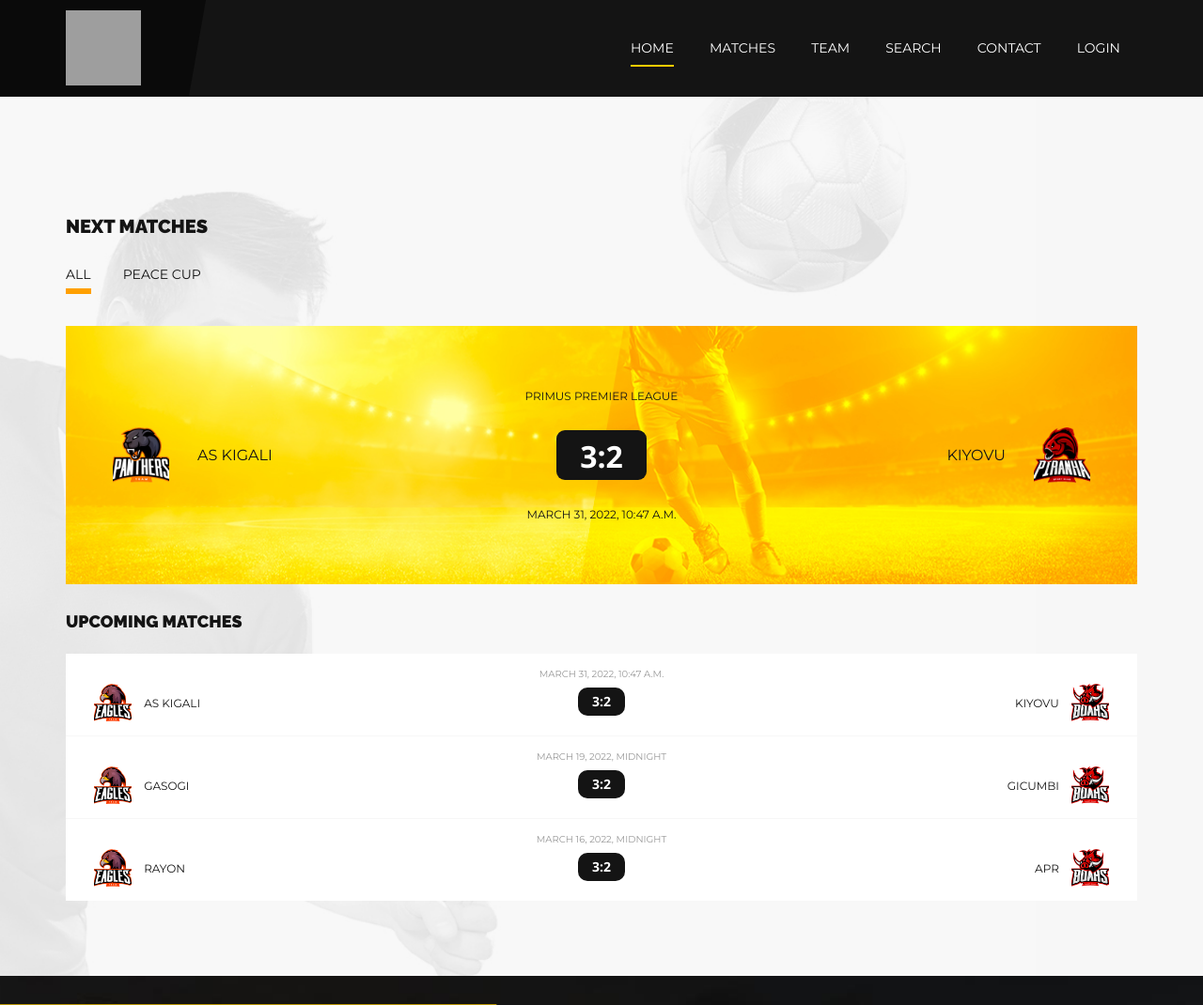
After one commit to byiringiroscar/ferwafa_old, a Django app: page /home_upcoming_match/ in a window 1280 px wide. The commit adds this page. Shown: the top 1070 px of the page at 94% size. Run offline with Django 4.2, Linux system fonts and the light colour scheme; data comes from the database, SQL or seed files in the repository; some libraries are stand-ins or nearby versions; grey boxes are pictures that could not be loaded.

Commit message:
added upcoming matches

```diff
--- /dev/null
+++ b/home_view/templates/home_view/home_upcoming_match.html
@@ -0,0 +1,96 @@
+{% extends 'home/base.html' %}
+{% load static %}
+{% block content %}
+    <section class="main-match-shedule amateurs-match-shedule">
+        <div class="container">
+            <div class="row">
+                <div class="col-md-12 col-sm-12 col-xs-12"><h5>Next matches</h5></div>
+                <div class="col-md-10 col-sm-9 col-xs-9">
+
+                </div>
+                <div class="col-md-12 col-sm-12 col-xs-12">
+
+<ul class="tab-filters" role="tablist">
+    <li class="active"><a href="#all" role="tab" data-toggle="tab" aria-expanded="true">All</a></li>
+    <li><a href="#nationalcup" role="tab" data-toggle="tab" aria-expanded="true">PEACE CUP</a></li>
+</ul>
+
+<div class="tab-content">
+    <div class="tab-pane active" id="all">
+        <div class="amateurs-main-match">
+            <div class="title">PRIMUS PREMIER LEAGUE </div>
+            <a href="matches.html" class="team">
+                <span class="image"><img src="{% static 'images/soccer/team-logo1.png' %}" alt="main-match"></span>
+                <span class="info">
+                    <span class="name">{{ upcoming_match_first.team1 }}</span>
+                </span>
+            </a>
+            <div class="score">
+                <span>3:2</span>
+            </div>
+            <a href="matches.html" class="team guest">
+                <span class="info">
+                    <span class="name">{{ upcoming_match_first.team2 }}</span>
+                </span>
+                <span class="image"><img src="{% static 'images/soccer/team-logo2.png' %}" alt="main-match"></span>
+            </a>
+            <div class="title">{{ upcoming_match_first.date }}</div>
+        </div>
+    </div>
+    <div class="tab-pane" id="nationalcup">
+        <div class="amateurs-main-match">
+            <div class="title">National Cup - Round 1</div>
+            <a href="matches.html" class="team">
+                <span class="image"><img src="images/soccer/team-logo3.png" alt="main-match"></span>
+                <span class="info">
+                    <span class="name">Internacional</span>
+                    <span class="city">london</span>
+                </span>
+            </a>
+            <div class="score">
+                <span>3:2</span>
+            </div>
+            <a href="matches.html" class="team guest">
+                <span class="info">
+                    <span class="name">Arsenalp</span>
+                    <span class="city">Lyon</span>
+                </span>
+                <span class="image"><img src="images/soccer/team-logo4.png" alt="main-match"></span>
+            </a>
+            <div class="title">26 september / 8:45 PM</div>
+        </div>
+    </div>
+</div>
+                </div>
+                <div class="col-md-12 col-sm-12 col-xs-12"><h6>UPCOMING MATCHES</h6></div>
+                <div class="col-md-12 col-sm-12 col-xs-12">
+
+<div class="main-lates-matches">
+    {% for upcoming_match in upcoming_match %}
+    <a href="#" class="item">
+        <span class="championship">{{ upcoming_match.date }}</span>
+        <span class="teams-wrap">
+                <span class="team">
+                    <span>
+                        <img src="{% static 'images/common/team-logo1.png' %}" alt="team-image">
+                    </span>
+                    <span>{{ upcoming_match.team1 }}</span>
+                </span>
+                <span class="score">
+                    <span>3:2</span>
+
+                </span>
+                <span class="team1">
+                    <span>{{ upcoming_match.team2 }}</span>
+                    <span><img src="{% static 'images/common/team-logo2.png' %}" alt="team-image"></span>
+                </span>
+        </span>
+    </a>
+    {% endfor %}
+
+</div>
+                </div>
+            </div>
+        </div>
+    </section>
+{% endblock %}
--- a/home_view/urls.py
+++ b/home_view/urls.py
@@ -1,5 +1,5 @@
 from django.urls import path
-from .views import home, standings, matchlive, upcoming, search, contact, create_account, club_team, home_team_detail, home_team_player, home_player_detail
+from .views import home, standings, matchlive, upcoming, search, contact, create_account, club_team, home_team_detail, home_team_player, home_player_detail,home_upcoming_match
 from django.contrib.auth import views as authViews
 
 name = 'home_view'
@@ -20,5 +20,7 @@ urlpatterns = [
     # team player
     path('club_team/<int:id>/home_team_player/', home_team_player, name='home_team_player'),
     # path for player detail
-    path('club_team/<int:id>/home_team_player/<player_id>', home_player_detail, name='home_player_detail')
+    path('club_team/<int:id>/home_team_player/<player_id>', home_player_detail, name='home_player_detail'),
+    # upcoming match
+    path('home_upcoming_match/', home_upcoming_match, name='home_upcoming_match')
 ]
--- a/home_view/views.py
+++ b/home_view/views.py
@@ -2,7 +2,8 @@ from django.shortcuts import render, redirect, get_object_or_404
 from django.contrib.auth import authenticate, login, logout
 from authentication.forms import UserRegistrationForm
 from team.models import Team, Team_profile, Player, Player_profile, Trophy_team, Table_Ranking, Live_match
-
+from datetime import datetime
+now_time = datetime.now()
 
 # Create your views here.
 def create_account(request):
@@ -22,8 +23,10 @@ def create_account(request):
 
 def home(request):
     live_match = Live_match.objects.all().order_by('-id')
+    live_match_first = Live_match.objects.all().order_by('-id').first()
     context = {
-        'live_match': live_match
+        'live_match': live_match,
+        'live_match_first': live_match_first
     }
     return render(request, 'home_view/index.html', context)
 
@@ -94,3 +97,13 @@ def home_player_detail(request, id, player_id):
         'player_trophy_ex': player_trophy_ex
     }
     return render(request, 'home_view/home_player_detail.html', context)
+
+
+def home_upcoming_match(request):
+    upcoming_match = Live_match.objects.all().filter(date__gte=now_time)
+    upcoming_match_first = Live_match.objects.all().filter(date__gte=now_time).first()
+    context = {
+        'upcoming_match': upcoming_match,
+        'upcoming_match_first': upcoming_match_first
+    }
+    return render(request, 'home_view/home_upcoming_match.html', context)
--- a/templates/home/base.html
+++ b/templates/home/base.html
@@ -107,13 +107,11 @@
                     <div class="footer-left">
                         <div class="wrap">
                             <a href="index-2.html" class="foot-logo"><img src="{% static 'images/soccer/ferwafa.png' %}" alt="footer-logo" style="width:80px; height:80px;"></a>
-                            <p>Activated charcoal trust fund ugh prism af, beard marfa air plant stumptown gastropub farm-to-table jianbing.</p>
+                            <p>Scouting is better when you see statistics of someone you want</p>
                             <ul class="foot-left-menu">
-                                <li><a href="">First team</a></li>
-                                <li><a href="">Second team</a></li>
-                                <li><a href="">Amateurs</a></li>
+                                <li><a href="">Club Team</a></li>
+                                <li><a href="">National Team</a></li>
                                 <li><a href="">Donation</a></li>
-                                <li><a href="">trophies</a></li>
                             </ul>
                         </div>
                     </div>
@@ -158,9 +156,9 @@
                         <li class="active"><a href=""><span>Home</span></a></li>
                         <li><a href=""><span>Matches</span></a></li>
                         <li><a href=""><span>Team</span></a></li>
-                        <li><a href=""><span>News</span></a></li>
-                        <li><a href=""><span>Store</span></a></li>
+                        <li><a href=""><span>Search</span></a></li>
                         <li><a href=""><span>Contact</span></a></li>
+                        <li><a href="{% url 'login' %}"><span>Login</span></a></li>
                     </ul>
                     <a href="#top" class="foot-up"><span>up <i class="fa fa-caret-up" aria-hidden="true"></i></span></a>
                 </div>
```
Also changed, not shown: home_view/templates/home_view/index.html (+12 -88 lines).
